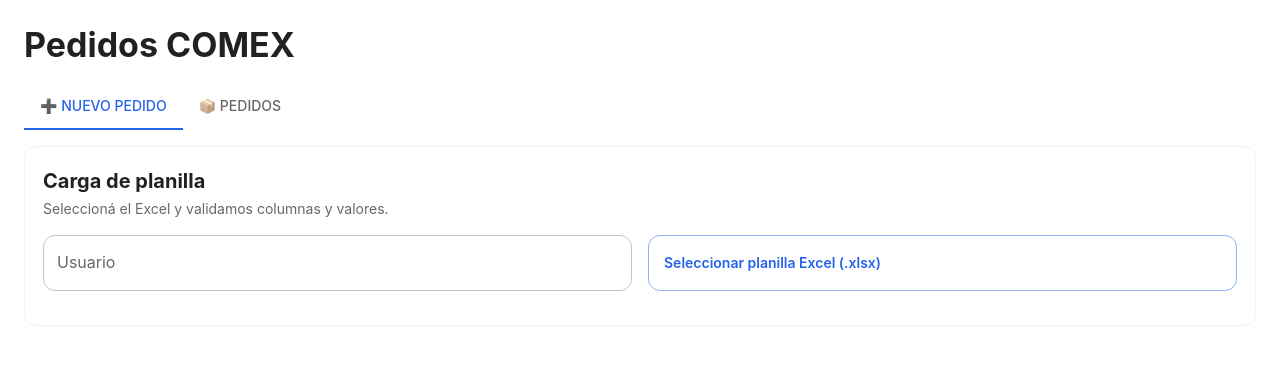
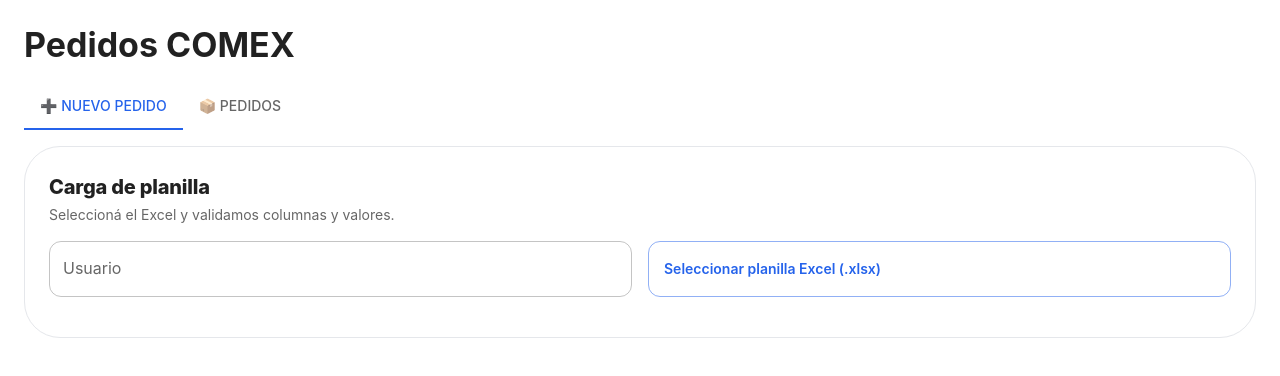
Before and after one commit to brandatta/comex-vicomx, a React (Vite) app in the folder client/: page / in a window 1280 px wide. Shown: the top 376 px of the page. Built offline with nearby package versions, Linux system fonts and the light colour scheme.

Commit message:
Update SectionCard.jsx

```diff
--- a/client/src/components/SectionCard.jsx
+++ b/client/src/components/SectionCard.jsx
@@ -2,15 +2,50 @@ import { Paper, Box, Typography } from "@mui/material";
 
 export default function SectionCard({ title, subtitle, actions, children }) {
   return (
-    <Paper elevation={0} sx={{ p: 2.25, mb: 2 }}>
-      <Box display="flex" alignItems="flex-start" justifyContent="space-between" gap={2}>
-        <Box>
-          {title && <Typography variant="h6" sx={{ fontWeight: 750 }}>{title}</Typography>}
-          {subtitle && <Typography variant="body2" sx={{ color: "text.secondary", mt: 0.25 }}>{subtitle}</Typography>}
+    <Paper
+      elevation={0}
+      sx={{
+        p: 3,
+        mb: 3,
+        border: "1px solid #e5e7eb",
+        borderRadius: 3,
+        backgroundColor: "#ffffff",
+      }}
+    >
+      {(title || actions) && (
+        <Box
+          display="flex"
+          alignItems="flex-start"
+          justifyContent="space-between"
+          gap={2}
+          mb={2}
+        >
+          <Box>
+            {title && (
+              <Typography
+                variant="h6"
+                sx={{
+                  fontWeight: 800,
+                  letterSpacing: "-0.01em",
+                }}
+              >
+                {title}
+              </Typography>
+            )}
+            {subtitle && (
+              <Typography
+                variant="body2"
+                sx={{ color: "text.secondary", mt: 0.25 }}
+              >
+                {subtitle}
+              </Typography>
+            )}
+          </Box>
+          {actions ? <Box>{actions}</Box> : null}
         </Box>
-        {actions ? <Box>{actions}</Box> : null}
-      </Box>
-      <Box mt={2}>{children}</Box>
+      )}
+
+      {children}
     </Paper>
   );
 }
```
